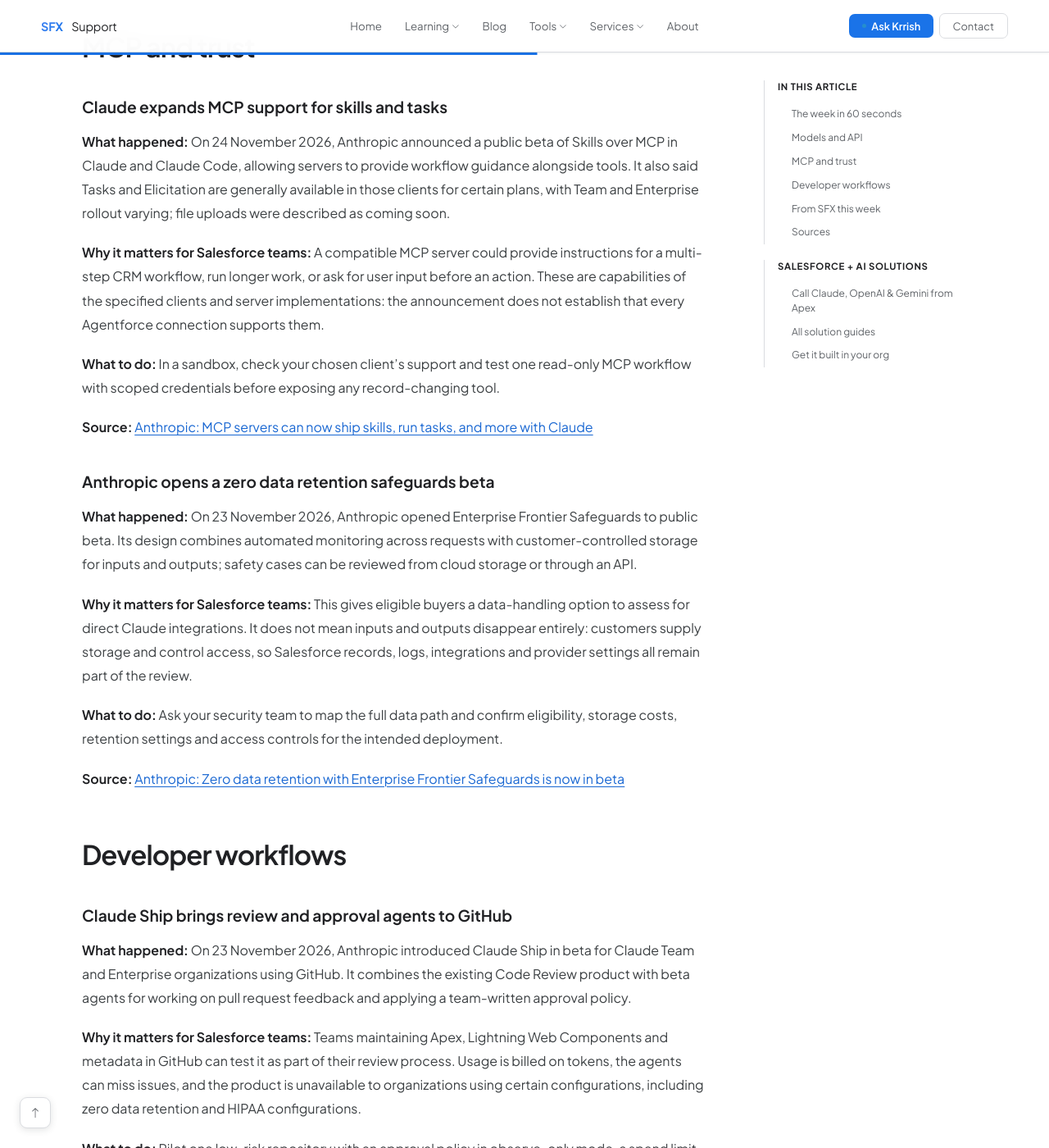
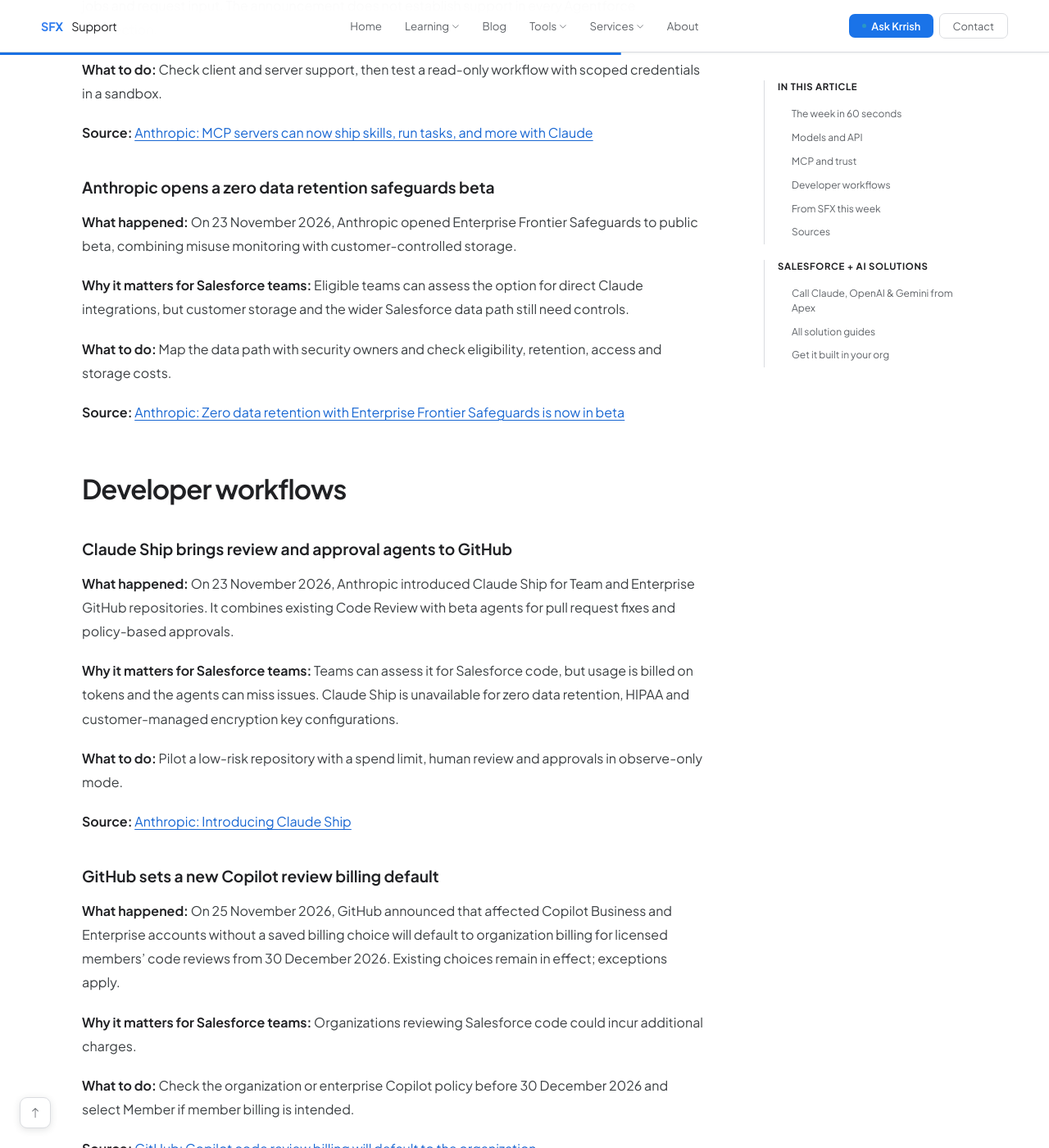
Before and after one commit to sfxsupport/main, a Jekyll site: the page built from _posts/2026-11-27-ai-news-weekly-2026-11-27.md, in a window 1280 px wide and 1400 px high, scrolled down 3098 px. Shown: the whole window at 82% size. Built offline with Jekyll 4.4.1, drawn with Linux system fonts in a browser that asks for light colours; some of the changed text lies outside the part shown.

Commit message:
SFX AI Weekly: apply review findings (round 1)
Co-Authored-By: Claude Opus 5.5 <noreply@anthropic.com>
Claude-Session: https://claude.ai/code/session_01SGAvG56sbdUa8ZuE1eP29E

```diff
--- a/_posts/2026-11-27-ai-news-weekly-2026-11-27.md
+++ b/_posts/2026-11-27-ai-news-weekly-2026-11-27.md
@@ -4,7 +4,7 @@ sfx_blog: true
 featured: false
 title: "AI News: Claude, OpenAI and MCP (27 November 2026)"
 seo_title: "AI News for Salesforce: 27 November 2026"
-description: "OpenAI updates its API, Anthropic expands MCP and Claude Ship, and GitHub changes Copilot review billing. Here is what Salesforce teams should do."
+description: "OpenAI updates its API, Anthropic expands Claude's MCP tools, and GitHub changes Copilot billing. Here is what Salesforce teams should check."
 date: 2026-11-27 21:32:00 +0530
 last_modified_at: 2026-11-27 21:32:00 +0530
 permalink: /blog/ai-news-weekly-2026-11-27/
@@ -25,16 +25,16 @@ og_type: article
 author_name: "Abhay Nama"
 author_url: "https://www.linkedin.com/in/abhay-nama-0739793a7/"
 image: /assets/images/blog/ai-news-weekly-2026-11-27.jpg
-image_alt: "SFX AI Weekly banner, 27 November 2026: What changed in AI this week for teams building on Salesforce"
+image_alt: "SFX AI Weekly banner, 27 November 2026: What changed in AI for teams building on Salesforce"
 proficiency: "Beginner"
-answer: "On 24 November 2026, OpenAI updated its chat-latest API snapshot and released healthcare model configurations. The same day, Anthropic announced MCP updates for Claude, including skills and long-running tasks. Salesforce teams should test model changes, review health-data controls, and check client support before relying on new MCP capabilities."
+answer: "In announcements dated 23–25 November 2026, OpenAI updated its chat-latest alias and added healthcare configurations, while Anthropic expanded Claude's MCP support and introduced developer and data safeguards betas. GitHub also announced a Copilot review billing change. Salesforce teams should evaluate model behavior, integration support, data controls and billing settings."
 faq:
   - q: "Should a production Salesforce integration use OpenAI's chat-latest model?"
-    a: "OpenAI says the underlying chat-latest snapshot changes regularly and recommends the GPT-6.2 family for production API use. Evaluate a suitable explicit model and available snapshot against your Salesforce workflow before changing production."
+    a: "OpenAI says the snapshot behind chat-latest changes regularly and recommends the GPT-6.2 family for production API use. Evaluate an explicit model and available snapshot against your workflow before switching."
   - q: "Can Claude's new MCP features be used in Agentforce?"
-    a: "Anthropic announced support in Claude and Claude Code, with availability varying by feature and plan. Check the capabilities of your actual Agentforce client and MCP server before designing a workflow around them."
+    a: "The announcement covers Claude and Claude Code, with availability varying by feature and plan. Check your Agentforce client's and MCP server's capabilities before designing a workflow around them."
   - q: "Does Anthropic's zero data retention beta mean a Salesforce team stores no data?"
-    a: "No. The Enterprise Frontier Safeguards design uses customer-controlled storage for inputs and outputs. Review storage, access, encryption and the full Salesforce-to-provider data path."
+    a: "No. The Enterprise Frontier Safeguards design uses customer-controlled storage. Review storage, access, encryption and the full Salesforce-to-provider data path."
   - q: "When does the GitHub Copilot code review billing default change?"
     a: "The change starts on 30 December 2026 for affected organizations with no saved billing choice. Existing choices remain in effect, and GitHub lists exceptions."
 extra_css:
@@ -59,42 +59,41 @@ This issue covers announcements published from 20 November 2026 to 27 November 2
 ## The week in 60 seconds
 {: #week-in-60-seconds}
 
-- **OpenAI:** `chat-latest` changed; check production integrations for a moving model alias.
-- **Healthcare:** New Responses API configurations use a medical-source index when they search the web.
-- **MCP:** Claude gains support for server-provided skills and longer-running, interactive tasks.
-- **Claude:** Anthropic published API migration results and opened a zero data retention safeguards beta.
-- **Developer costs:** Claude Ship enters beta, while a Copilot review billing default changes on 30 December.
+- **OpenAI:** The `chat-latest` snapshot changed, and healthcare configurations arrived in the Responses API.
+- **MCP:** Claude added support for server-provided skills, long-running tasks and requests for user input.
+- **Anthropic:** An API migration report and a data safeguards beta offer lessons for integration teams.
+- **Developer workflows:** Claude Ship is in beta. A Copilot review billing default changes on 30 December 2026.
 
 ## Models and API
 {: #models-and-api}
 
 ### OpenAI updates `chat-latest`
 
-**What happened:** On 24 November 2026, OpenAI updated the snapshot behind its `chat-latest` API model. The company says the underlying snapshot will change regularly and recommends the GPT-6.2 family for production API use.
+**What happened:** On 24 November 2026, OpenAI updated `chat-latest` and recommended the GPT-6.2 family for production API use. The alias will continue to change.
 
-**Why it matters for Salesforce teams:** A Salesforce callout using a moving alias can produce different answers or follow instructions differently after an update. That matters when a response feeds a case summary, a structured field, or an action that a user expects to behave consistently.
+**Why it matters for Salesforce teams:** An alias update can change responses used in summaries or structured fields.
 
-**What to do:** Inventory Salesforce callouts that use `chat-latest`; evaluate a suitable explicit production model and available snapshot against a saved set of representative prompts before switching.
+**What to do:** Find callouts using `chat-latest` and evaluate an explicit production model against representative prompts.
 
 **Source:** [OpenAI: API changelog](https://developers.openai.com/api/docs/changelog)
 
 ### OpenAI adds healthcare configurations to the Responses API
 
-**What happened:** On 24 November 2026, OpenAI released healthcare configurations for selected models through the Responses API. They pair a model with a setup tailored to clinical questions; when the model uses web search, it searches a dedicated index of medical sources.
+**What happened:** On 24 November 2026, OpenAI added healthcare configurations for selected Responses API models, with a medical index for web searches.
 
-**Why it matters for Salesforce teams:** Health Cloud teams can evaluate the configurations for workflows that need medical evidence, such as helping a qualified reviewer find relevant sources. A cited response still needs verification, and the announcement does not by itself establish that a particular Salesforce data flow is approved for protected health information.
+**Why it matters for Salesforce teams:** Health Cloud teams can assess the configurations for evidence-finding workflows, but citations and data handling still need review.
 
-**What to do:** Run a sandbox evaluation with synthetic cases and have clinical and privacy owners review the answers, citations, data handling and intended use before considering real records.
+**What to do:** Evaluate synthetic cases in a sandbox with clinical and privacy owners before considering real records.
 
 **Source:** [OpenAI: API changelog](https://developers.openai.com/api/docs/changelog)
 
 ### Anthropic explains its Messages API migration
 
-**What happened:** On 25 November 2026, Anthropic published an account of migrating the core Messages API from Python to Rust. It reports about 70% less CPU use per request and about 20% lower median time to first token, using comparisons against production traffic to help verify the migration.
+**What happened:** On 25 November 2026, Anthropic described moving its Messages API from Python to Rust. It reported lower CPU use and faster median time to first token, and used shadowed production traffic to check the migration.
 
-**Why it matters for Salesforce teams:** Teams calling Claude directly may see a latency benefit, but Anthropic's median is not a promise for a particular Salesforce workflow. End-to-end time also includes the callout, network, model generation and any downstream processing; the article does not establish an Agentforce-wide improvement.
+**Why it matters for Salesforce teams:** The reported results do not establish how much faster a particular Salesforce integration will be.
 
-**What to do:** Measure current end-to-end latency and timeout rates for a representative Claude-backed workflow before changing any timeout or user-experience expectations.
+**What to do:** Measure end-to-end latency and timeouts before changing expectations or settings.
 
 **Source:** [Anthropic: Migrating our Messages API to Rust](https://www.anthropic.com/research/migrating-api-to-rust)
 
@@ -103,21 +102,21 @@ This issue covers announcements published from 20 November 2026 to 27 November 2
 
 ### Claude expands MCP support for skills and tasks
 
-**What happened:** On 24 November 2026, Anthropic announced a public beta of Skills over MCP in Claude and Claude Code, allowing servers to provide workflow guidance alongside tools. It also said Tasks and Elicitation are generally available in those clients for certain plans, with Team and Enterprise rollout varying; file uploads were described as coming soon.
+**What happened:** On 24 November 2026, Anthropic announced Skills over MCP in public beta for Claude and Claude Code. Tasks and Elicitation are generally available for Pro, Max and Ultra, with Team and Enterprise rollout underway. Skills availability also varies by plan.
 
-**Why it matters for Salesforce teams:** A compatible MCP server could provide instructions for a multi-step CRM workflow, run longer work, or ask for user input before an action. These are capabilities of the specified clients and server implementations: the announcement does not establish that every Agentforce connection supports them.
+**Why it matters for Salesforce teams:** Compatible servers can offer workflow guidance, run longer jobs and request input. The announcement does not establish support in every Agentforce connection.
 
-**What to do:** In a sandbox, check your chosen client's support and test one read-only MCP workflow with scoped credentials before exposing any record-changing tool.
+**What to do:** Check client and server support, then test a read-only workflow with scoped credentials in a sandbox.
 
 **Source:** [Anthropic: MCP servers can now ship skills, run tasks, and more with Claude](https://claude.com/resources/articles/skills-over-mcp-tasks-and-more)
 
 ### Anthropic opens a zero data retention safeguards beta
 
-**What happened:** On 23 November 2026, Anthropic opened Enterprise Frontier Safeguards to public beta. Its design combines automated monitoring across requests with customer-controlled storage for inputs and outputs; safety cases can be reviewed from cloud storage or through an API.
+**What happened:** On 23 November 2026, Anthropic opened Enterprise Frontier Safeguards to public beta, combining misuse monitoring with customer-controlled storage.
 
-**Why it matters for Salesforce teams:** This gives eligible buyers a data-handling option to assess for direct Claude integrations. It does not mean inputs and outputs disappear entirely: customers supply storage and control access, so Salesforce records, logs, integrations and provider settings all remain part of the review.
+**Why it matters for Salesforce teams:** Eligible teams can assess the option for direct Claude integrations, but customer storage and the wider Salesforce data path still need controls.
 
-**What to do:** Ask your security team to map the full data path and confirm eligibility, storage costs, retention settings and access controls for the intended deployment.
+**What to do:** Map the data path with security owners and check eligibility, retention, access and storage costs.
 
 **Source:** [Anthropic: Zero data retention with Enterprise Frontier Safeguards is now in beta](https://claude.com/resources/articles/zero-data-retention-with-enterprise-frontier-safeguards)
 
@@ -126,30 +125,30 @@ This issue covers announcements published from 20 November 2026 to 27 November 2
 
 ### Claude Ship brings review and approval agents to GitHub
 
-**What happened:** On 23 November 2026, Anthropic introduced Claude Ship in beta for Claude Team and Enterprise organizations using GitHub. It combines the existing Code Review product with beta agents for working on pull request feedback and applying a team-written approval policy.
+**What happened:** On 23 November 2026, Anthropic introduced Claude Ship for Team and Enterprise GitHub repositories. It combines existing Code Review with beta agents for pull request fixes and policy-based approvals.
 
-**Why it matters for Salesforce teams:** Teams maintaining Apex, Lightning Web Components and metadata in GitHub can test it as part of their review process. Usage is billed on tokens, the agents can miss issues, and the product is unavailable to organizations using certain configurations, including zero data retention and HIPAA configurations.
+**Why it matters for Salesforce teams:** Teams can assess it for Salesforce code, but usage is billed on tokens and the agents can miss issues. Claude Ship is unavailable for zero data retention, HIPAA and customer-managed encryption key configurations.
 
-**What to do:** Pilot one low-risk repository with an approval policy in observe-only mode, a spend limit and existing human review and deployment checks.
+**What to do:** Pilot a low-risk repository with a spend limit, human review and approvals in observe-only mode.
 
 **Source:** [Anthropic: Introducing Claude Ship](https://claude.com/resources/articles/introducing-claude-ship)
 
 ### GitHub sets a new Copilot review billing default
 
-**What happened:** On 25 November 2026, GitHub announced that, from 30 December 2026, Copilot code reviews by licensed members will default to organization billing when an affected organization has no saved choice. Existing Member or Organization choices stay in effect, and GitHub lists exceptions for accounts without the necessary paid usage or billing setup.
+**What happened:** On 25 November 2026, GitHub announced that affected Copilot Business and Enterprise accounts without a saved billing choice will default to organization billing for licensed members' code reviews from 30 December 2026. Existing choices remain in effect; exceptions apply.
 
-**Why it matters for Salesforce teams:** A team reviewing Salesforce code in a GitHub organization could see review costs move from members' entitlements to the organization. This is a billing policy change, so repository owners should coordinate with the person who controls the organization or enterprise setting.
+**Why it matters for Salesforce teams:** Organizations reviewing Salesforce code could incur additional charges.
 
-**What to do:** Check the Copilot code review billing policy before 30 December and explicitly select Member if that is the intended arrangement.
+**What to do:** Check the organization or enterprise Copilot policy before 30 December 2026 and select Member if member billing is intended.
 
 **Source:** [GitHub: Copilot code review billing will default to the organization](https://github.blog/changelog/2026-11-25-copilot-code-review-billing-will-default-to-the-organization/)
 
 ## From SFX this week
 {: #from-sfx}
 
-- [Call ChatGPT, Claude and Gemini from Salesforce Apex](/blog/call-claude-openai-gemini-from-apex/) is a starting point for reviewing where provider calls and model choices sit in an integration.
-- [A Production-Safe Salesforce AI Case Summary Pattern](/blog/salesforce-ai-case-summary-human-review/) shows why human review and controlled rollout matter when model behavior changes.
-- [Why Salesforce Integration Retries Create Duplicate Records—and How Idempotency Fixes It](/blog/salesforce-integration-retries-idempotency/) helps teams plan safe retries around workflows that can change Salesforce records.
+- [Call ChatGPT, Claude and Gemini from Salesforce Apex](/blog/call-claude-openai-gemini-from-apex/) provides a starting point for reviewing provider calls and model choices.
+- [A Production-Safe Salesforce AI Case Summary Pattern](/blog/salesforce-ai-case-summary-human-review/) covers human review and controlled rollout for AI summaries.
+- [Why Salesforce Integration Retries Create Duplicate Records—and How Idempotency Fixes It](/blog/salesforce-integration-retries-idempotency/) explains safer retries for workflows that change records.
 
 Need help acting on any of this? [Talk to SFX](/services/) for a written scope and fixed quote.
 
```
